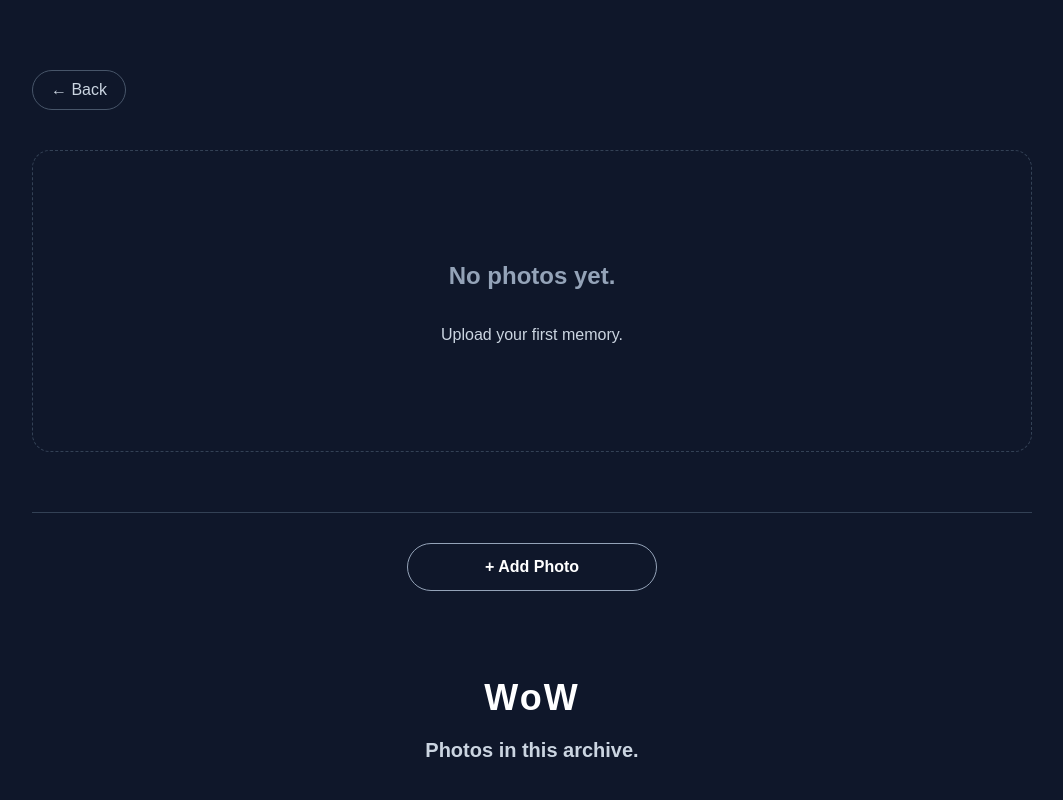
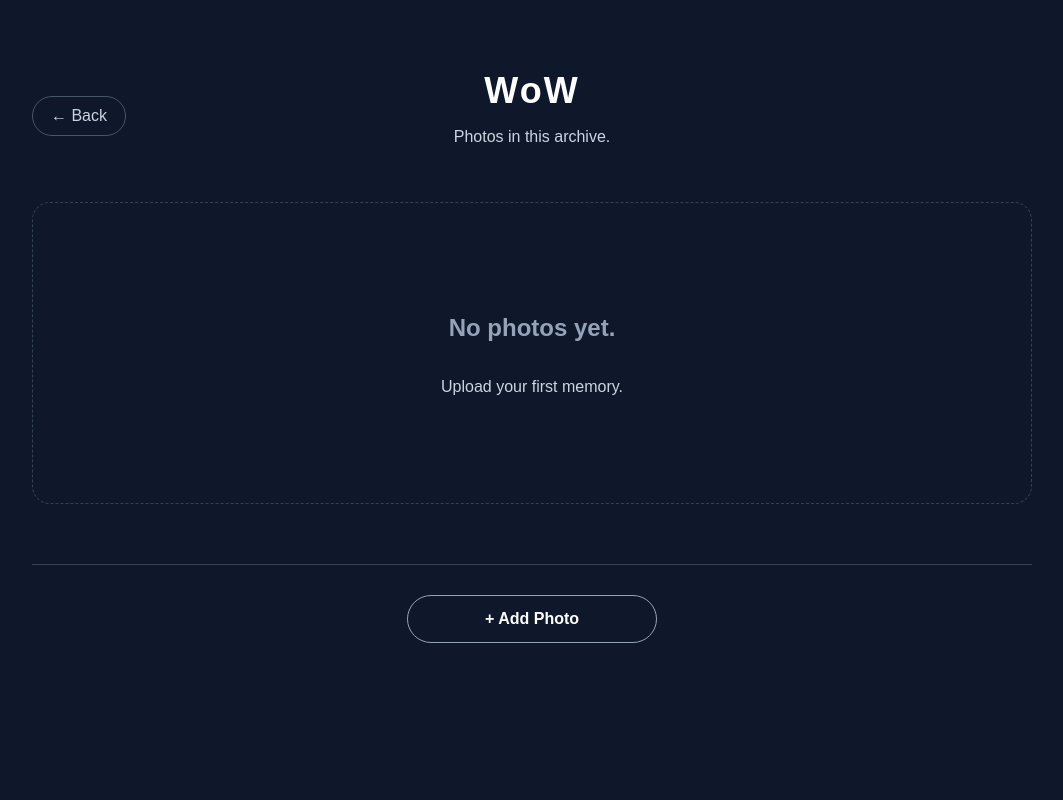
Before and after one commit to strangedarkness/zzdd, a FastAPI app: page /albums/1 in a window 1280 px wide. Shown: the whole page, without its empty margins (108-1171 px from the left). Run offline with FastAPI, Linux system fonts and the light colour scheme; data comes from the database, SQL or seed files in the repository; data that the repository does not hold is empty.

Commit message:
Fix album title layout conflict

```diff
--- a/static/css/style.css
+++ b/static/css/style.css
@@ -88,7 +88,7 @@
     border-color: #94a3b8;
 }
 
-.album-title {
+.album-card .album-title {
     position: absolute;
     left: 0;
     right: 0;
@@ -97,6 +97,12 @@
     background: rgba(15, 23, 42, 0.75);
     font-size: 20px;
     font-weight: bold;
+}
+
+.album-header .album-title {
+    position: static;
+    background: none;
+    padding: 0;
 }
 
 /* Album Detail Page */
```
